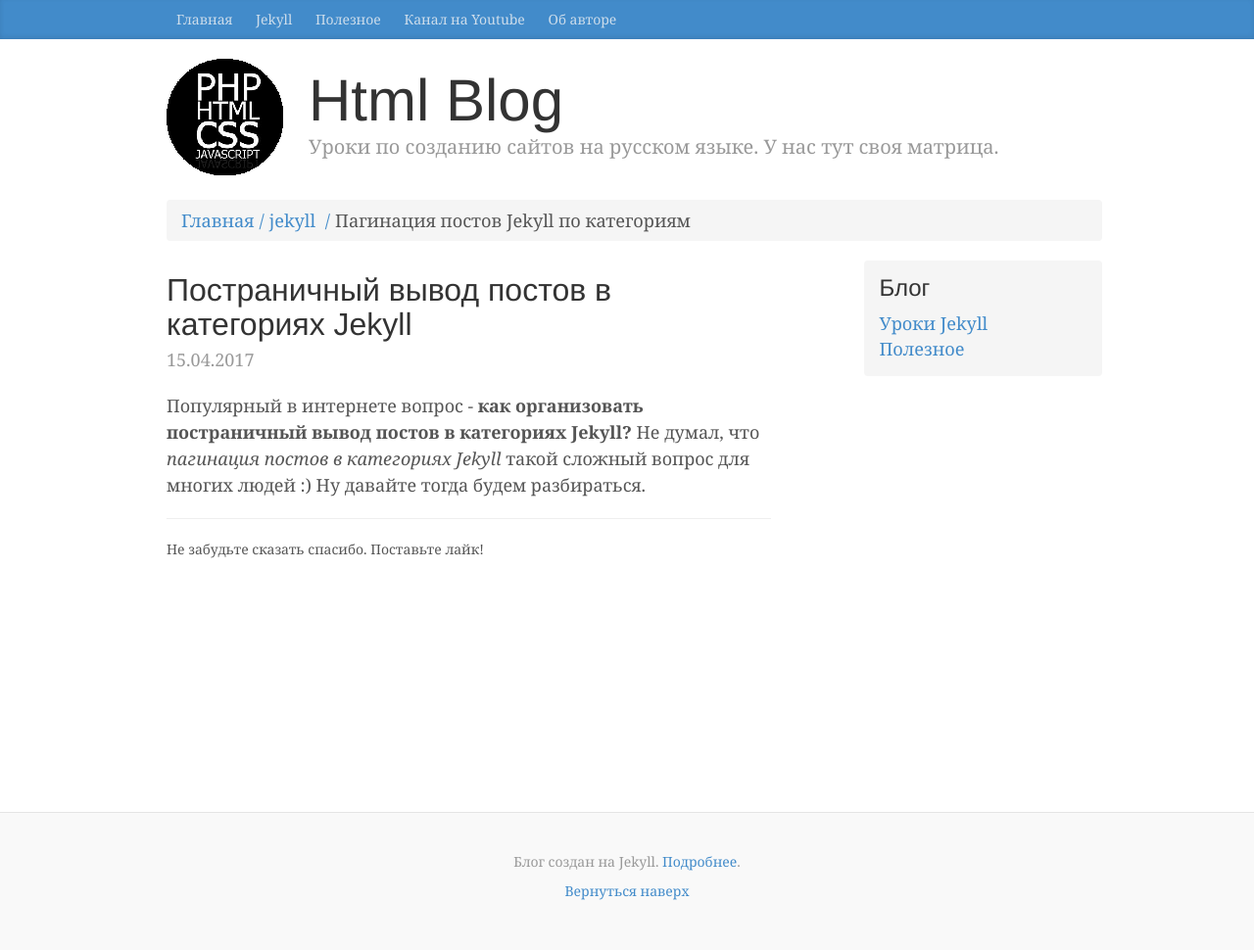
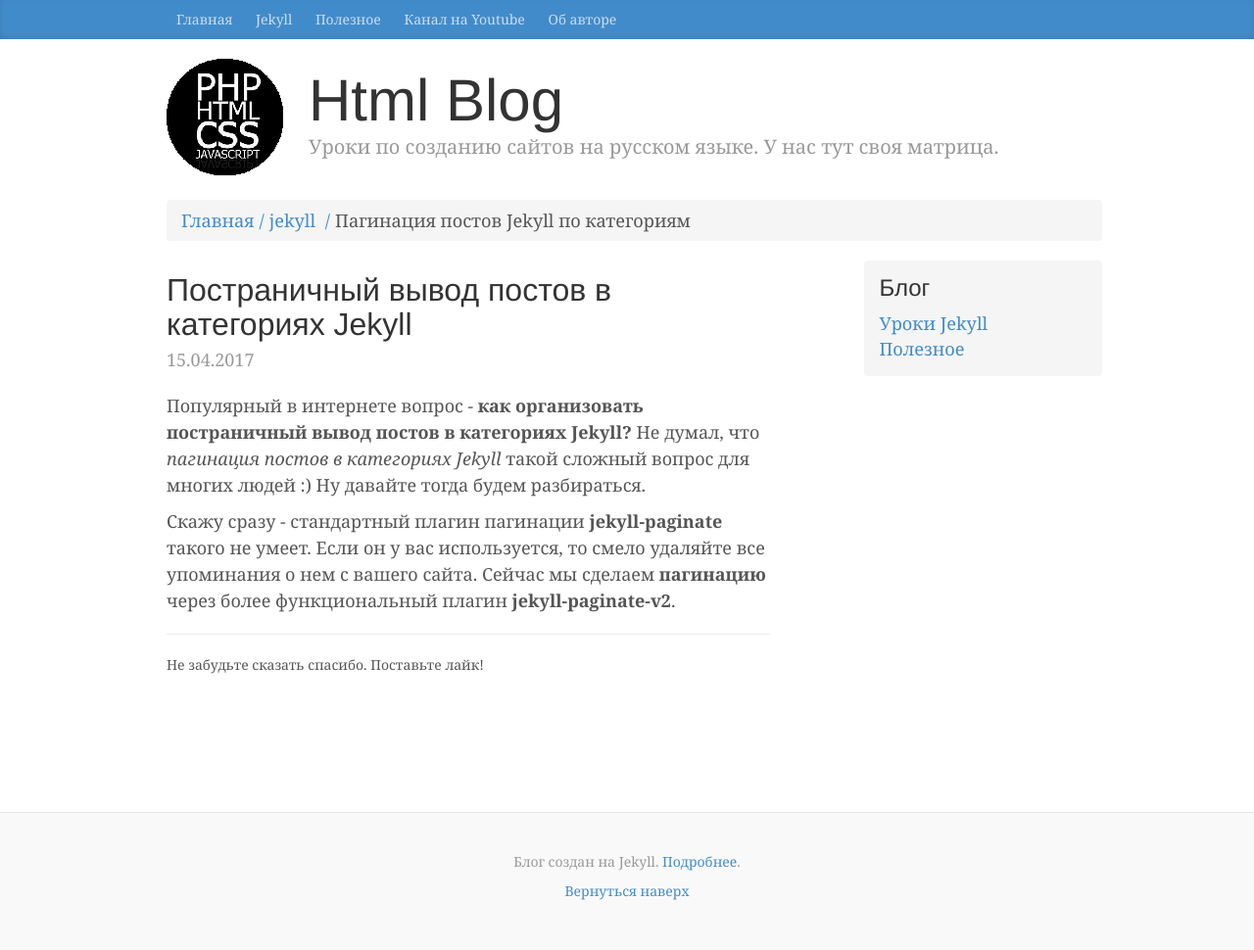
Before and after one commit to htmlblog/htmlblog.github.io, a Jekyll site: the page built from _posts/2017-04-15-paghinatsiia-jekyll-po-katieghoriiam.markdown, in a window 1280 px wide. Shown: the whole page at 98% size. Built offline with Jekyll 4.4.1, drawn with Linux system fonts in a browser that asks for light colours; comment, search, counter and statistics services are not loaded.

Commit message:
Updated Paghinatsiia Jekyll Po Katieghoriiam

```diff
--- a/_posts/2017-04-15-paghinatsiia-jekyll-po-katieghoriiam.markdown
+++ b/_posts/2017-04-15-paghinatsiia-jekyll-po-katieghoriiam.markdown
@@ -13,3 +13,5 @@ layout: post
 
 Популярный в интернете вопрос - **как организовать постраничный вывод постов в категориях Jekyll?**
 Не думал, что *пагинация постов в категориях Jekyll* такой сложный вопрос для многих людей :) Ну давайте тогда будем разбираться.
+
+Скажу сразу - стандартный плагин пагинации **jekyll-paginate** такого не умеет. Если он у вас используется, то смело удаляйте все упоминания о нем с вашего сайта. Сейчас мы сделаем **пагинацию** через более функциональный плагин **jekyll-paginate-v2**.
```
